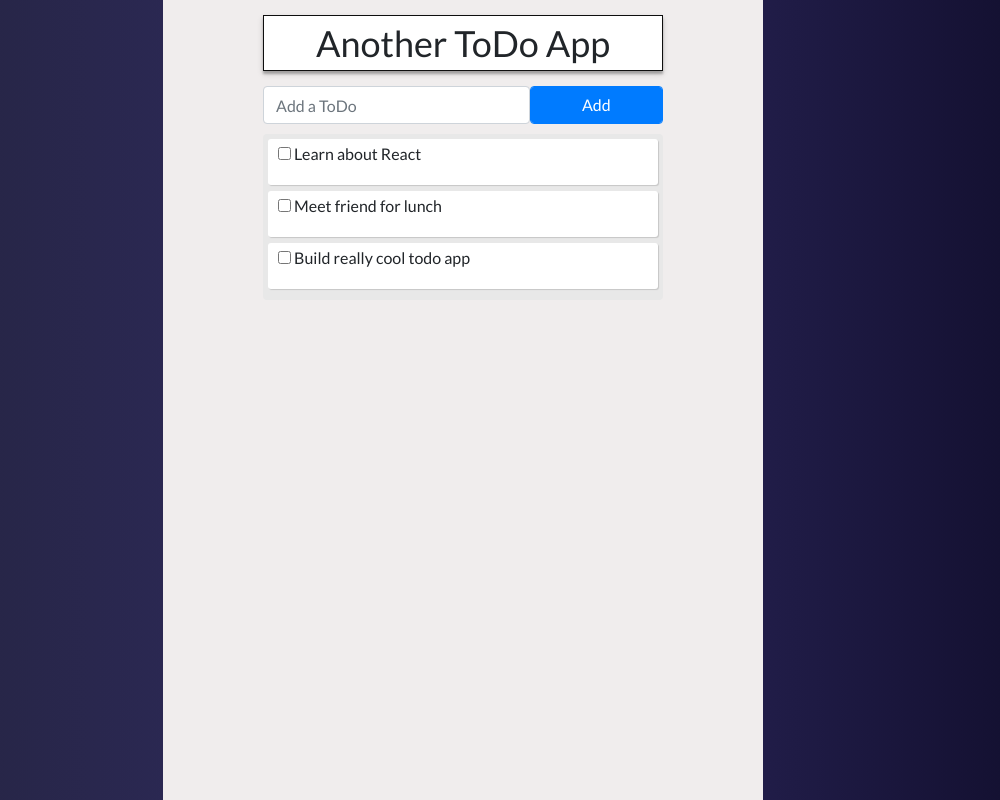
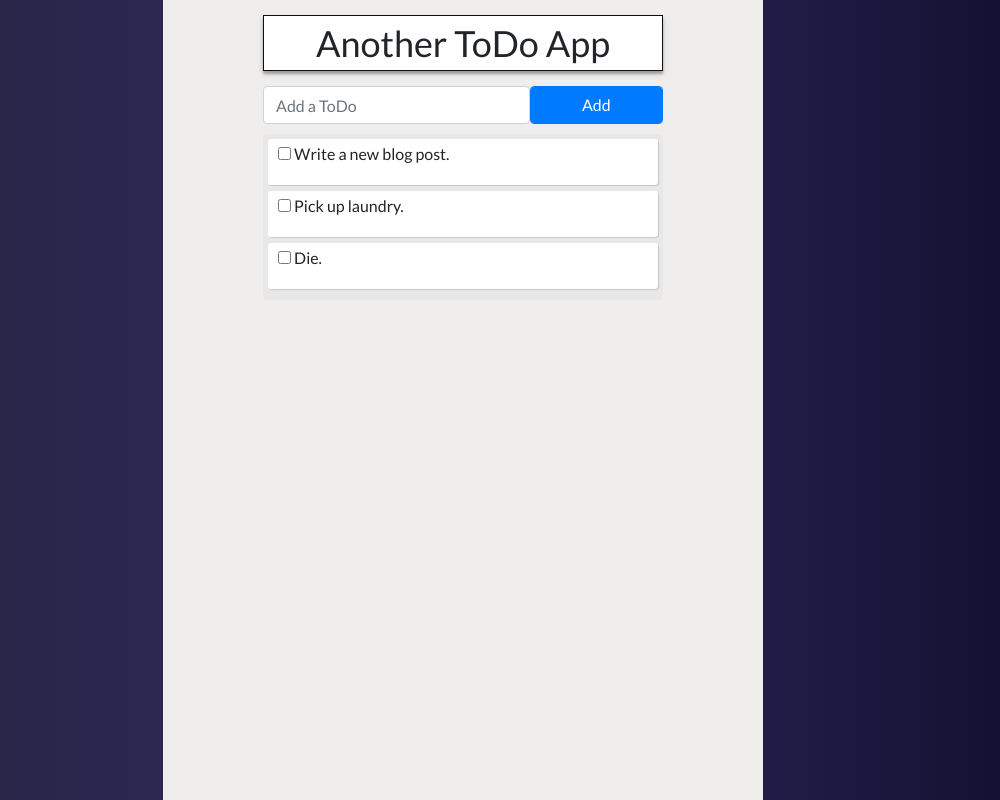
Before and after one commit to rajrajhans/react-todo-functional, a React (Create React App) app: page / in a window 1280 px wide. Shown: the whole page, without its empty margins (177-1177 px from the left). Built offline with nearby package versions, Linux system fonts and the light colour scheme.

Commit message:
Changed a function

```diff
--- a/src/App.js
+++ b/src/App.js
@@ -7,17 +7,17 @@ function App() {
     const [todos, setTodos] = useState([
         {
             id:1,
-            text: "Learn about React",
+            text: "Write a new blog post.",
             isCompleted: false
         },
         {
             id:2,
-            text: "Meet friend for lunch",
+            text: "Pick up laundry.",
             isCompleted: false
         },
         {
             id:3,
-            text: "Build really cool todo app",
+            text: "Die.",
             isCompleted: false
         }
     ]);
```
